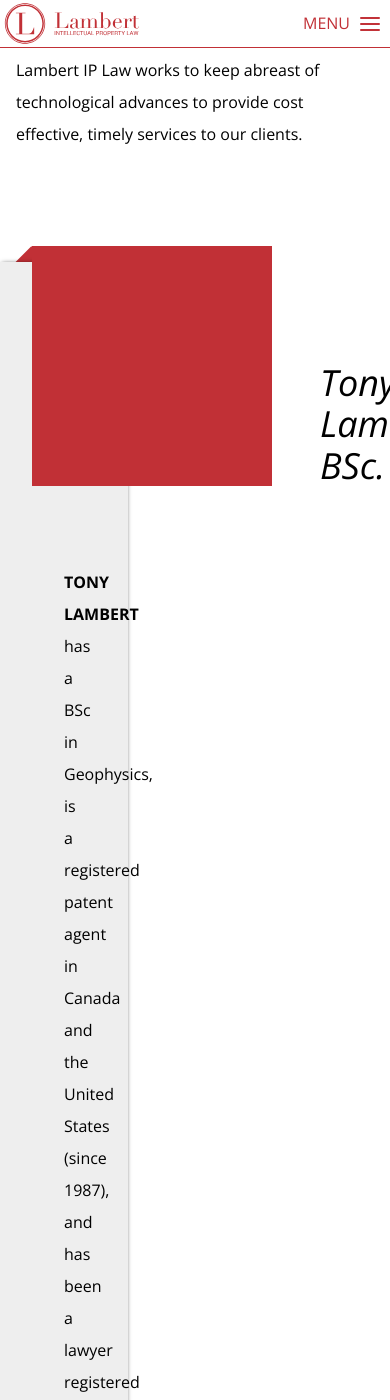
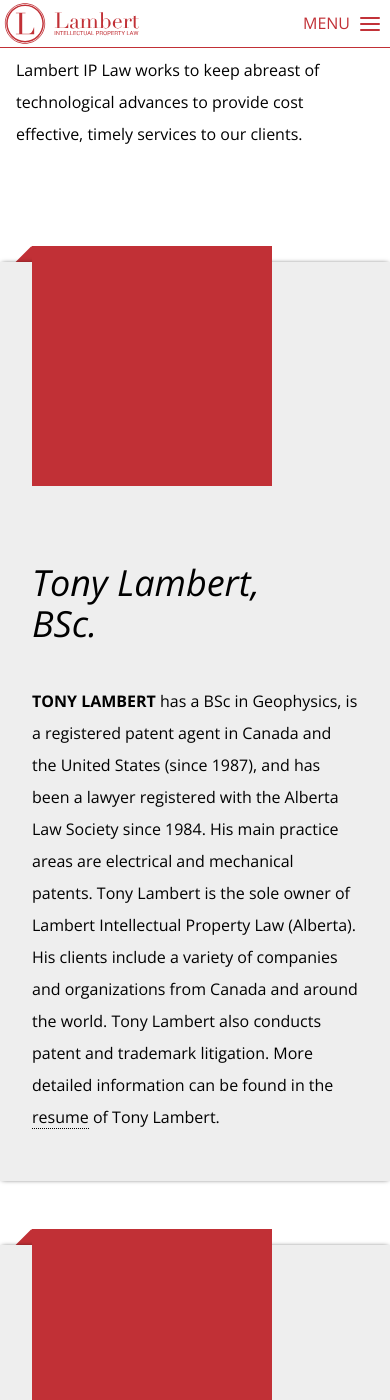
Before and after one commit to pt8o/lambert, a Jekyll site: the page built from _pages/ourpeople.html, in a window 390 px wide and 1400 px high, scrolled down 586 px. Built offline with Jekyll 4.4.1, drawn with Linux system fonts in a browser that asks for light colours; Markdown is read by kramdown in place of the engine named in the settings.

Commit message:
responsive

```diff
--- a/_pages/ourpeople.html
+++ b/_pages/ourpeople.html
@@ -103,7 +103,7 @@
 
 {% include banner.html banner=2 text="Community" %}
 
-<section id="community" class="sidebar-reference-hide">
+<section id="community" class="sidebar-hide">
   <p>Lambert IP Law is a strong supporter of amateur sports in Edmonton. Lambert IP Law sponsors the Edmonton Winter Triathlon, Canadian Birkebeiner cross-country ski race, Provincial Cycling Championships, Minor Soccer and the University of Alberta Track and Field and Cross-country teams.</p>
 
   <p>Members of Lambert IP Law are also active as community volunteers, including acting as volunteer directors of sport organizations, churches, and other organizations.</p>
--- a/_scss/_misc.scss
+++ b/_scss/_misc.scss
@@ -69,6 +69,18 @@
 section {
   padding: $space-xxl;
   font-size: $font-lg;
+  text-align: center;
+
+  p {
+    display: block;
+    position: relative;
+    text-align: left;
+    max-width: 960px;
+    @media all and (min-width: 1024px) {
+      left: 50%;
+      margin-left: -480px;
+    }
+  }
 
   @media all and (max-width: $phone-landscape) {
     padding: $space-lg;
--- a/_scss/_vars.scss
+++ b/_scss/_vars.scss
@@ -27,6 +27,7 @@
 $tablet: 900px;
 $phone-landscape: 600px;
 $phone-portrait: 400px;
+$height-limit: 550px;
 
 /*
   z-index values
--- a/_scss/badge.scss
+++ b/_scss/badge.scss
@@ -21,6 +21,7 @@
 
     @media all and (max-width: $tablet) { max-width: 100px; }
     @media all and (max-width: $phone-landscape) { max-width: 80px; }
+    @media all and (max-width: $phone-portrait) { max-width: 60px; }
   }
 
   .label {
@@ -30,6 +31,7 @@
 
     // @media all and (max-width: $tablet) { max-width: 100px; }
     @media all and (max-width: $phone-landscape) { font-size: $font-mobile; }
+    @media all and (max-width: $phone-portrait) { font-size: $font-default; }
   }
 }
 
--- a/_scss/description-section.scss
+++ b/_scss/description-section.scss
@@ -1,10 +1,21 @@
 .description-section {
   position: relative;
+
   width: calc(100% - 320px);
   background-color: $grey;
   box-shadow: 0 0 5px -2px;
 
   padding: $space-xxl;
+
+  @media all and (max-width: $tablet) {
+    width: 100%;
+  }
+  @media all and (max-width: $phone-landscape) {
+    padding: $space-xl;
+    padding-top: $space-xxl;
+  }
+
+  margin-top: $space-xxl;
   margin-bottom: $space-xxl;
 
   .title {
@@ -20,7 +31,7 @@
 
     @extend %title-text;
     background-color: $red;
-    padding: 0 $space-xl;
+    padding: $space-lg $space-xl;
   }
 
   .text {
@@ -38,6 +49,7 @@
     min-width: 240px;
     min-height: 240px;
   }
+
   .name {
     position: absolute;
     left: 320px;
@@ -55,4 +67,12 @@
       text-transform: uppercase;
     }
   }
+
+  @media all and (max-width: $phone-landscape) {
+    .name {
+      position: relative;
+      left: 0;
+      top: 200px;
+    }
+  }
 }
--- a/_scss/sidebar.scss
+++ b/_scss/sidebar.scss
@@ -76,3 +76,61 @@
     }
   }
 }
+
+// Move to top
+@media all and (max-width: $tablet) {
+  .sidebar {
+    display: flex;
+    align-items: center;
+    justify-content: space-between;
+    width: 100%;
+    height: $nav-height-sm;
+    margin-top: $nav-height-sm;
+    padding: 0;
+    z-index: 10;
+    background-color: $white;
+    box-shadow: 0 2px 5px -2px;
+
+    &#people-sidebar {
+      display: none;
+    }
+
+    .title {
+      transform: none;
+      position: relative;
+      left: 0;
+      top: 0;
+      height: auto;
+      margin: 0;
+      margin-left: $space-default;
+      padding: 0;
+      border-bottom: 0;
+    }
+
+    .badges, .people {
+      display: flex;
+    }
+
+    .badge, .person {
+      &:hover, &:focus, &.active {
+        .label {
+          display: none;
+        }
+      }
+    }
+
+    .badge {
+      margin: 0 $space-default;
+    }
+
+    .badge img {
+      max-width: 40px;
+    }
+  }
+}
+
+@media all and (max-height: $height-limit), all and (max-width: $phone-portrait) {
+  .sidebar {
+    display: none;
+  }
+}
--- a/js/script.js
+++ b/js/script.js
@@ -3,6 +3,12 @@
     $('#menu-toggle').on('click tap', function() {
         $('#header').toggleClass('opened');
         $('#mobile-menu-content').toggleClass('opened');
+    });
+
+    // Hide menu when mobile menu clicked (bc many are anchor links)
+    $('#mobile-menu-content a').on('click tap', function() {
+        $('#header').removeClass('opened');
+        $('#mobile-menu-content').removeClass('opened');
     });
 
     $('.dropdown-toggle').on('tap', function() {
@@ -120,12 +126,19 @@
             }
 
             // Show/hide sidebar on scroll
+            var scrolledPastRef = scrollTop - $('.sidebar-reference').offset().top + 240 > 0;
+            var scrolledPastHide = false;
+
+            if ($('.sidebar-hide').length) {
+                scrolledPastHide = scrollTop + $(window).height() - $('.sidebar-hide').offset().top > 0;
+            }
+
             if (!$('.sidebar').hasClass('active')) {
-                if (scrollTop - $('.sidebar-reference').offset().top + 240 > 0) {
+                if (scrolledPastRef && !scrolledPastHide) {
                     $('.sidebar').addClass('active');
                 }
             } else {
-                if (scrollTop - $('.sidebar-reference').offset().top + 240 < 0) {
+                if (!scrolledPastRef || scrolledPastHide) {
                     $('.sidebar').removeClass('active');
                 }
             }
```
Also changed, not shown: 2 other files.
